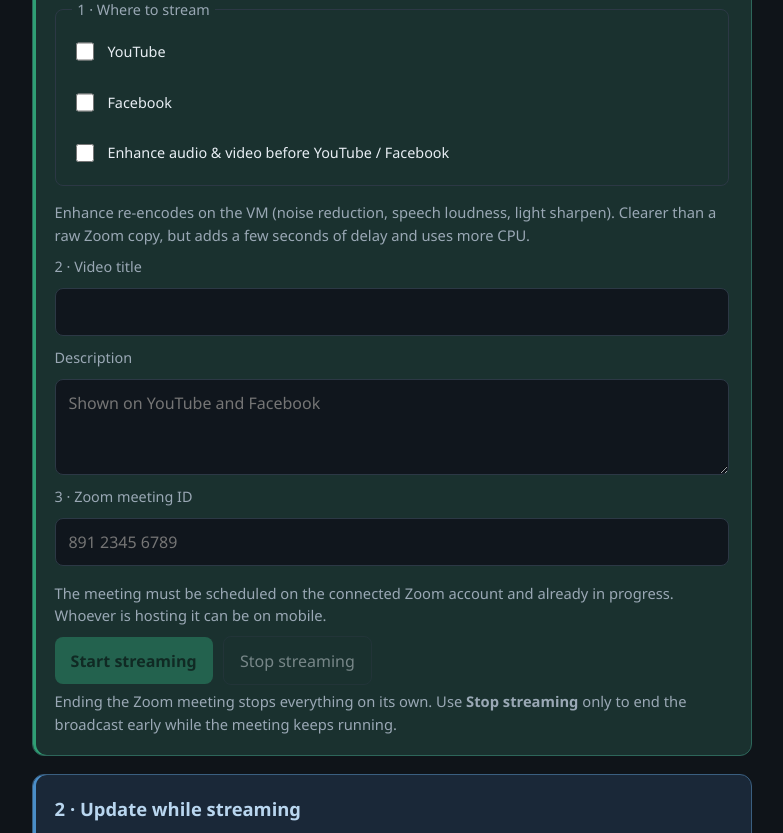
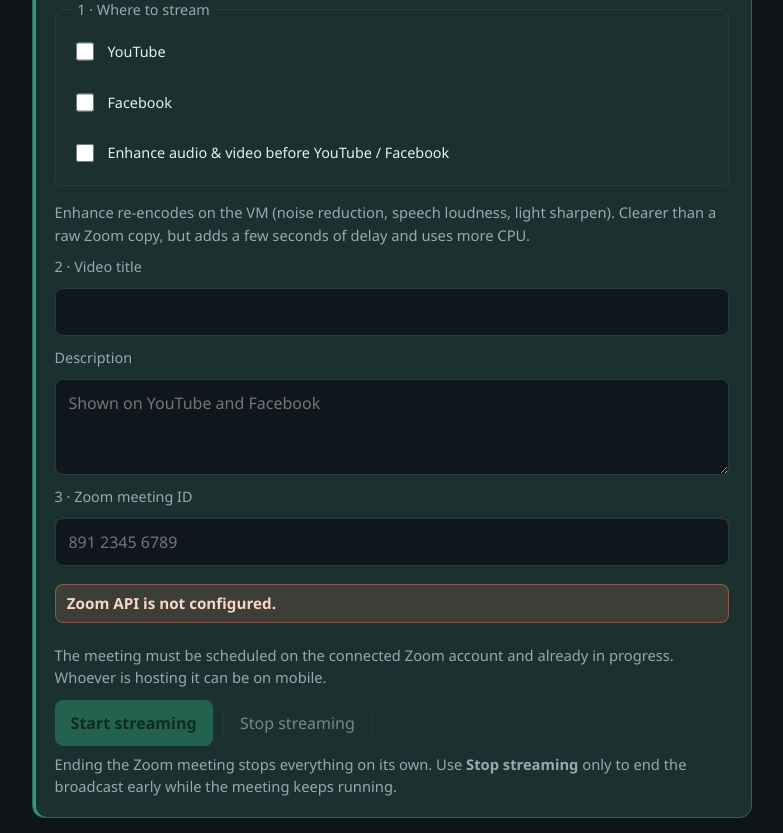
Before and after one commit to sundaragopesvaradas-jps/MultiStreamCustom, a Flask app: template ui/templates/index.html in a window 1280 px wide. Shown: the part 511-1344 px from the top of the page, without its empty margins (248-1031 px from the left). Run offline with Flask 3, Linux system fonts and the light colour scheme; the template is opened without the code that fills it, so the values that code supplies are empty; some libraries are stand-ins or nearby versions.

Commit message:
Show whether the Zoom meeting is in progress on the control page
On load and whenever the meeting ID field changes, query Zoom and surface
in-progress / not-started / missing status under the field so operators
know before pressing Start streaming.

```diff
--- a/ui/app.py
+++ b/ui/app.py
@@ -744,6 +744,56 @@
 def api_status():
     return live_status()
 
+
+@app.get("/api/meeting-status")
+@login_required
+@limiter.exempt
+def api_meeting_status():
+    """Report whether a Zoom meeting is currently in progress."""
+    if not zoom.configured(get_secret):
+        return {
+            "state": "unconfigured",
+            "meeting_id": "",
+            "message": "Zoom API is not configured.",
+        }
+
+    raw = (request.args.get("meeting_id") or "").strip()
+    if not raw:
+        raw = get_secret_optional("zoom-meeting-id") or ""
+    if not raw.strip():
+        return {
+            "state": "missing",
+            "meeting_id": "",
+            "message": "No meeting ID entered.",
+        }
+
+    try:
+        meeting_id = zoom.normalize_meeting_id(raw)
+        detail = zoom.get_meeting(get_secret, meeting_id)
+    except zoom.ZoomError as exc:
+        return {
+            "state": "error",
+            "meeting_id": raw.strip(),
+            "message": str(exc),
+        }
+
+    status = str(detail.get("status") or "").lower()
+    topic = str(detail.get("topic") or "").strip()
+    in_progress = status == "started"
+    message = (
+        f"Meeting in progress{f' — {topic}' if topic else ''}."
+        if in_progress
+        else f"Meeting not in progress{f' — {topic}' if topic else ''}."
+    )
+    return {
+        "state": "in_progress" if in_progress else "not_started",
+        "meeting_id": meeting_id,
+        "topic": topic,
+        "zoom_status": status,
+        "message": message,
+    }
+
+
 @app.post("/destinations")
 @login_required
 def update_destinations():
--- a/ui/static/app.js
+++ b/ui/static/app.js
@@ -52,3 +52,59 @@
 if (document.getElementById("live-status")) {
   setInterval(refreshStatus, 5000);
 }
+
+function setMeetingStatus(state, message) {
+  const el = document.getElementById("meeting-status");
+  if (!el) return;
+  el.dataset.state = state;
+  el.textContent = message;
+}
+
+async function refreshMeetingStatus() {
+  const el = document.getElementById("meeting-status");
+  const input = document.getElementById("meeting_id");
+  if (!el || !input) return;
+
+  if (el.dataset.zoomReady !== "1") {
+    setMeetingStatus("unconfigured", "Zoom API is not configured.");
+    return;
+  }
+
+  const meetingId = input.value.trim();
+  if (!meetingId) {
+    setMeetingStatus("missing", "No meeting ID entered.");
+    return;
+  }
+
+  setMeetingStatus("checking", "Checking meeting status…");
+  try {
+    const url =
+      "/api/meeting-status?meeting_id=" + encodeURIComponent(meetingId);
+    const res = await fetch(url, { credentials: "same-origin" });
+    if (!res.ok) {
+      setMeetingStatus("error", "Could not check meeting status.");
+      return;
+    }
+    const data = await res.json();
+    setMeetingStatus(data.state || "error", data.message || "Unknown status.");
+  } catch {
+    setMeetingStatus("error", "Could not check meeting status.");
+  }
+}
+
+(function initMeetingStatus() {
+  const input = document.getElementById("meeting_id");
+  const el = document.getElementById("meeting-status");
+  if (!input || !el) return;
+
+  let debounce = null;
+  const schedule = () => {
+    clearTimeout(debounce);
+    debounce = setTimeout(refreshMeetingStatus, 350);
+  };
+
+  refreshMeetingStatus();
+  input.addEventListener("change", refreshMeetingStatus);
+  input.addEventListener("blur", refreshMeetingStatus);
+  input.addEventListener("input", schedule);
+})();
--- a/ui/static/styles.css
+++ b/ui/static/styles.css
@@ -321,6 +321,37 @@
   color: var(--muted);
 }
 
+.meeting-status {
+  margin: 0.45rem 0 0.35rem;
+  padding: 0.45rem 0.7rem;
+  border-radius: 8px;
+  border: 1px solid var(--border);
+  font-size: 0.95rem;
+  font-weight: 600;
+  color: var(--muted);
+  background: color-mix(in srgb, var(--muted) 10%, transparent);
+}
+
+.meeting-status[data-state="in_progress"] {
+  color: #cdf3da;
+  background: color-mix(in srgb, var(--ok) 18%, transparent);
+  border-color: color-mix(in srgb, var(--ok) 45%, transparent);
+}
+
+.meeting-status[data-state="not_started"],
+.meeting-status[data-state="missing"] {
+  color: #f5e6c8;
+  background: color-mix(in srgb, #c9a227 16%, transparent);
+  border-color: color-mix(in srgb, #c9a227 40%, transparent);
+}
+
+.meeting-status[data-state="error"],
+.meeting-status[data-state="unconfigured"] {
+  color: #f8d5cd;
+  background: color-mix(in srgb, var(--danger) 18%, transparent);
+  border-color: color-mix(in srgb, var(--danger) 45%, transparent);
+}
+
 .dest-toggles {
   margin-top: 0.85rem;
   display: grid;
--- a/ui/templates/index.html
+++ b/ui/templates/index.html
@@ -127,8 +127,17 @@
           value="{{ zoom_meeting_id }}"
           placeholder="891 2345 6789"
           autocomplete="off"
-          aria-describedby="meeting-hint"
+          aria-describedby="meeting-status meeting-hint"
         >
+        <p
+          id="meeting-status"
+          class="meeting-status"
+          role="status"
+          aria-live="polite"
+          data-zoom-ready="{{ '1' if zoom_api_ready else '0' }}"
+        >
+          Checking meeting status…
+        </p>
         <p id="meeting-hint" class="hint">
           The meeting must be scheduled on the connected Zoom account and already in progress.
           Whoever is hosting it can be on mobile.
```
